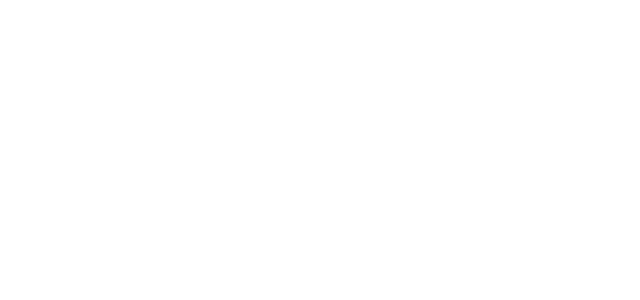
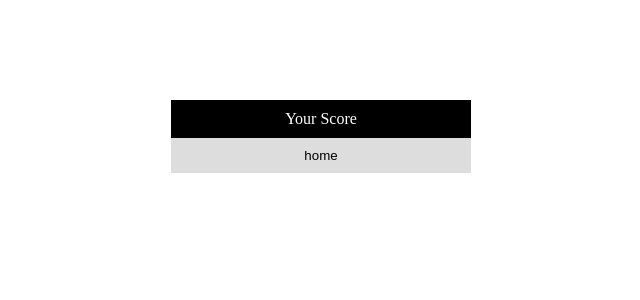
Before and after one commit to Skyline-23/checkfast, a Vue app: page /#/result in a window 1280 px wide. Shown: the top 300 px of the page, without its empty margins (319-959 px from the left). Built offline with nearby package versions, Linux system fonts and the light colour scheme.

Commit message:
[ADD] 결과 창 구현

```diff
--- /dev/null
+++ b/src/components/ResultList.vue
@@ -0,0 +1,20 @@
+<template>
+    <div>
+        <div class="resultList">
+            {{ time }}
+        </div>
+</div>
+</template>
+<script>
+export default {
+    name: 'ResultList',
+    props: ['time']
+}
+</script>
+<style lang="scss">
+.resultList {
+    margin: 10px 0;
+    padding: 10px 5px;
+    border: 1px solid #ddd;
+}
+</style>
--- a/src/views/Result.vue
+++ b/src/views/Result.vue
@@ -1,5 +1,39 @@
 <template>
     <div class="result">
-
+        <div class="result-title">
+            Your Score
+        </div>
+        <ResultList v-for="time, index in $root.times" :key="index" v-bind:time="time" />
+        <router-link to='/'>
+            <button class="result-btn">home</button>
+        </router-link>
     </div>
 </template>
+
+<script>
+import ResultList from '../components/ResultList.vue';
+
+export default {
+    name: 'Result',
+    components: {ResultList},
+}
+</script>
+<style lang='scss'>
+.result {
+    width: 300px;
+    margin: 100px auto;
+
+    &-title {
+        padding: 10px;
+        text-align: center;
+        color: white;
+        background-color: #000000;
+    }
+    &-btn {
+        width: 100%;
+        border: none;
+        padding: 10px;
+        background-color: #ddd;
+    }
+}
+</style>
```
